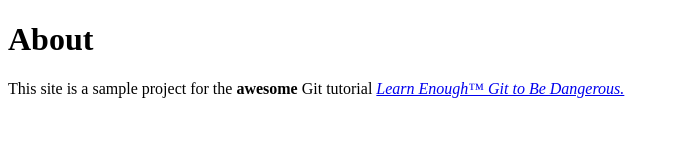
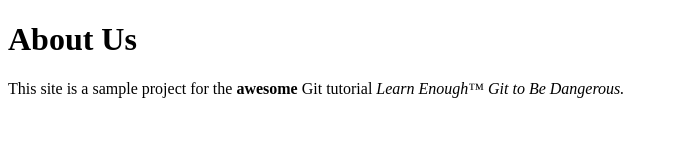
Before and after one commit to Ramtin3/website, a plain HTML site: page about.html in a window 1280 px wide. Shown: the whole page, without its empty margins (0-678 px from the left). Drawn offline with Linux system fonts and the light colour scheme.

Commit message:
Change title of about page

```diff
--- a/about.html
+++ b/about.html
@@ -4,9 +4,9 @@
  <title>About Us </title>
  </head>
  <body>
- <h1>About</h1>
+ <h1>About Us</h1>
  <p>
-  This site is a sample project for the <strong> awesome </strong> Git tutorial <a href="http://learnenough.com/git-tutorial"> <em> Learn Enough™ Git to Be Dangerous.</em></a>
+  This site is a sample project for the <strong> awesome </strong> Git tutorial <em> Learn Enough™ Git to Be Dangerous.</em>
  </p>
  </body>
  </html>
```
